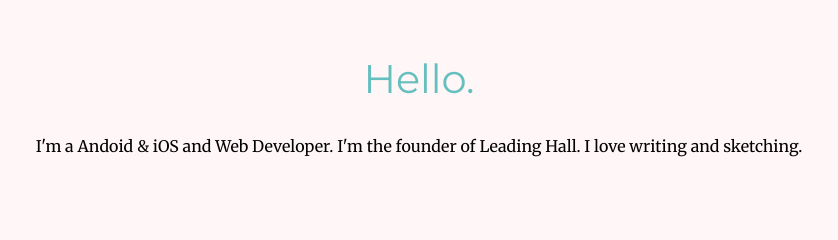
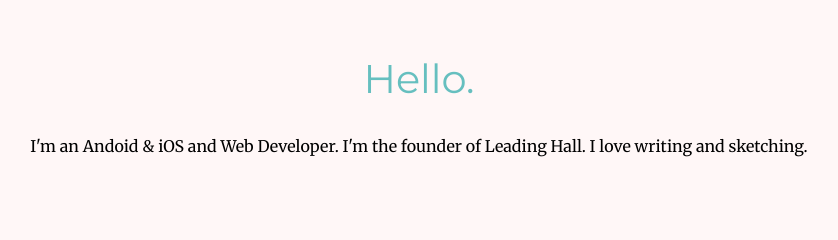
Before and after one commit to fatherofallbomb/mysite, a plain HTML site: page index.html in a window 1280 px wide. Shown: the part 1060-1300 px from the top of the page, 221-1059 px from the left. Drawn offline with Linux system fonts and the light colour scheme.

Commit message:
Update index.html

```diff
--- a/index.html
+++ b/index.html
@@ -24,7 +24,7 @@
     <div class="profile">
       <img class="dp" src="https://pbs.twimg.com/profile_images/1116762924561756160/SEHBXum2_400x400.jpg" alt="">
       <h2>Hello.</h2>
-      <p>I'm a Andoid & iOS and Web Developer. I'm the founder of Leading Hall. I love writing and sketching.</p>
+      <p>I'm an Andoid & iOS and Web Developer. I'm the founder of Leading Hall. I love writing and sketching.</p>
     </div>
 
     <hr class="divide">
```
